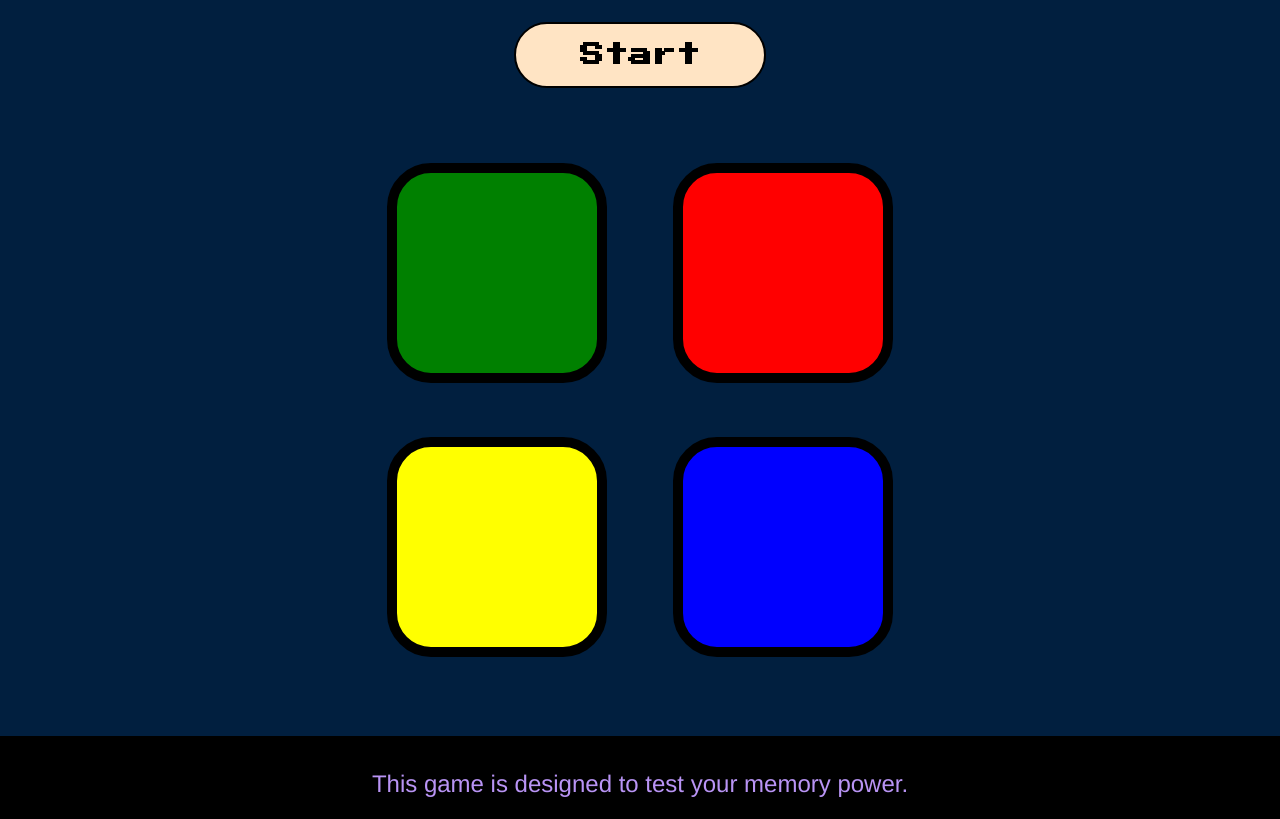
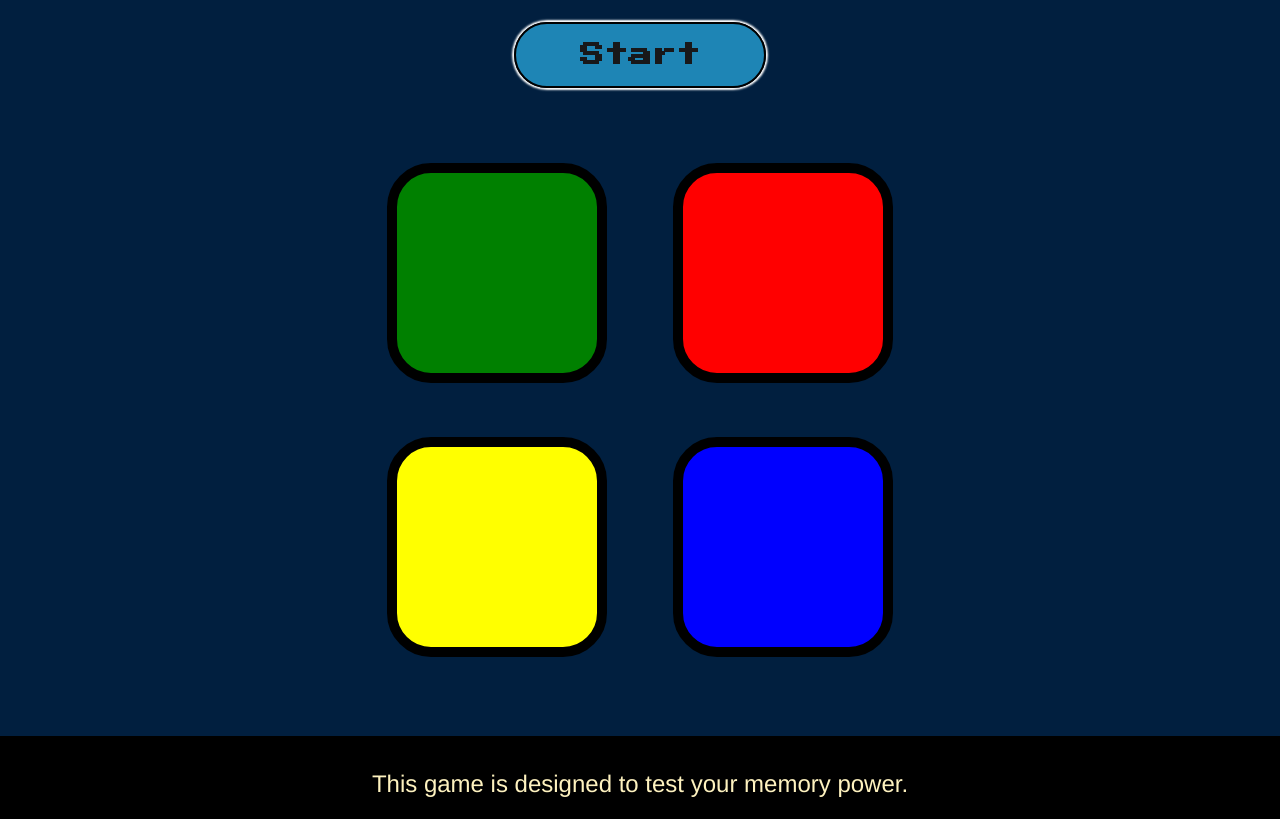
Before and after one commit to Ashish-29/Simon-Game, a plain HTML site: page index.html in a window 1280 px wide. Shown: the part 173-992 px from the top of the page. Drawn offline with nearby package versions, Linux system fonts and the light colour scheme.

Commit message:
udate all css

```diff
--- a/styles.css
+++ b/styles.css
@@ -25,14 +25,17 @@ body {
   display: inline-block;
   border: 2px solid black;
   padding: 1% 5%;
-  background-color: bisque;
-  color: black;
+  background-color: rgba(46, 186, 241, 0.664);
+  color: rgb(24, 24, 26);
+  box-shadow: 0 0 2px 2px white;
   border-radius: 50px;
   cursor: pointer;
 }
 
 .button:hover{
   opacity: 0.8;
+  background-color: rgba(84, 90, 87, 0.664);
+  color: rgb(101, 126, 238);
 }
 
 .container{
@@ -75,6 +78,7 @@ footer .top{
   font-size: 1.5rem;
   text-align: center;
   margin: 20px 20px;
+  color: #FEF2BF;
 }
 
 footer div{
```
